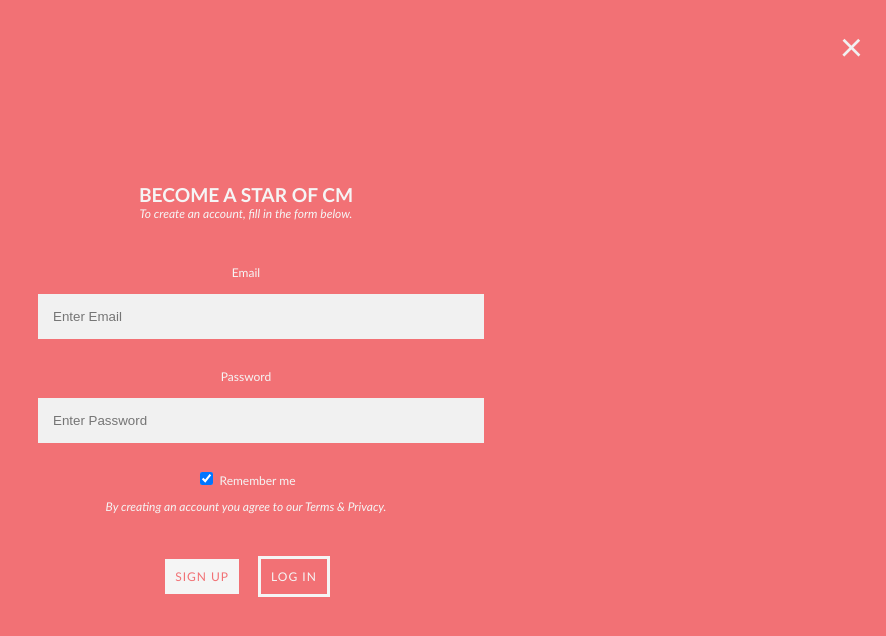
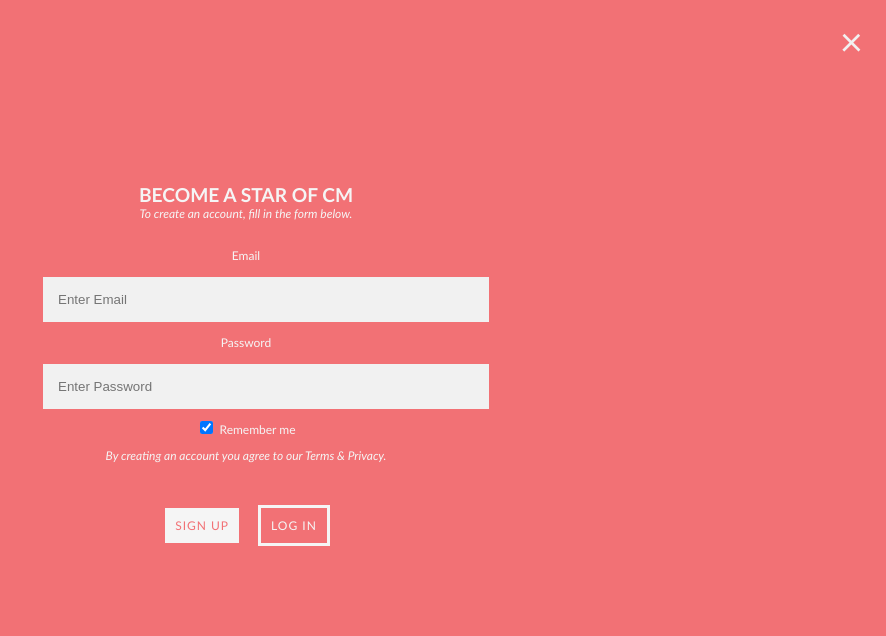
Before and after one commit to sophiapilapil/u3227845_A1, a plain HTML site: page sign-up.html in a window 1280 px wide. Shown: the whole page, without its empty margins (394-1280 px from the left). Drawn offline with Linux system fonts and the light colour scheme.

Commit message:
final updates

```diff
--- a/assets/css/style.css
+++ b/assets/css/style.css
@@ -76,6 +76,7 @@ body {
         }
     }
 
+/* Margins for the main content divs */
 .inner {
    width: 75%;
    margin: 0 auto;
@@ -98,7 +99,6 @@ body, html {
         padding:10px;
         line-height: 13px;
     }
-
     .button1 a:hover {
         background-color: #f27175;
         color:white;
@@ -149,10 +149,10 @@ body, html {
         font-size: 12px;
     }
 
-.back-btn:hover {
-    color: rgb(18,18,18);
-    cursor: pointer;
-}
+    .back-btn:hover {
+        color: rgb(18,18,18);
+        cursor: pointer;
+    }
 
 /* Landing page hero content - foundation for paralax images */
     .hero {
@@ -1012,16 +1012,16 @@ body, html {
     @media (min-width:0px){
         .signing-page {
             transition: 0.5s ease-in;
+            max-height: 100% ;
         }
         hr {
             border: none;
-            margin-bottom: 25px;
           }
         .close {
         position: absolute;
         padding: 15px;
         right: 0.2em;
-        top: 15px;
+        top: 10px;
         font-size: 40px;
         color: #f1f1f1;
         }
@@ -1032,7 +1032,7 @@ body, html {
         input[type=text], input[type=password] {
             width: 100%;
             padding: 15px;
-            margin: 5px 0 22px 0;
+            margin: 5px;
             display: inline-block;
             border: none;
             background: #f1f1f1;
--- a/sign-up.html
+++ b/sign-up.html
@@ -20,7 +20,7 @@
                 <div class="container">
                     <h2>Become a Star of CM</h2>
                     <h4>To create an account, fill in the form below.</h4>
-                    <hr>
+                    <hr><!--Height Ruler-->
 
                         <label for="email"><h3>Email</h3></label>
                         <input type="text" placeholder="Enter Email" name="email" required>
```
Also changed, not shown: index.html (+1 -1 lines).
